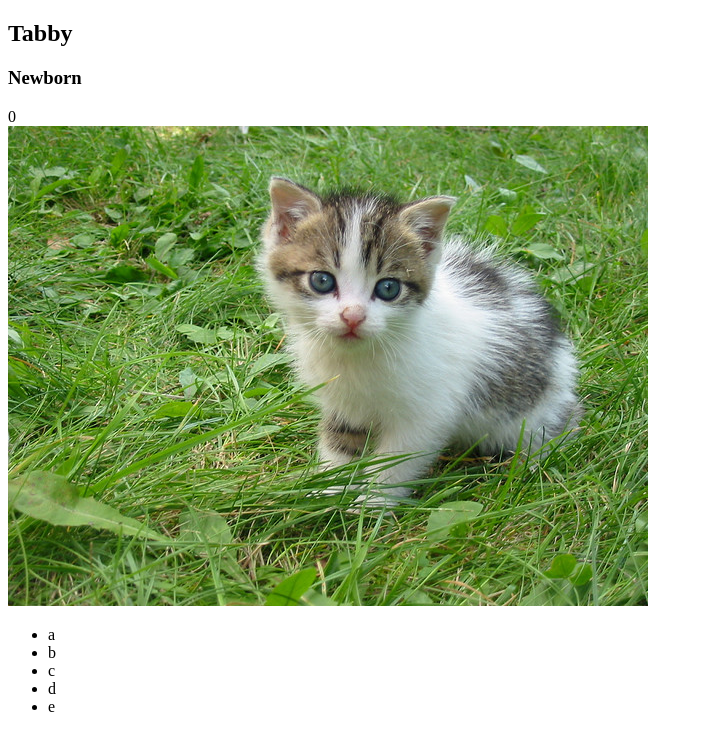
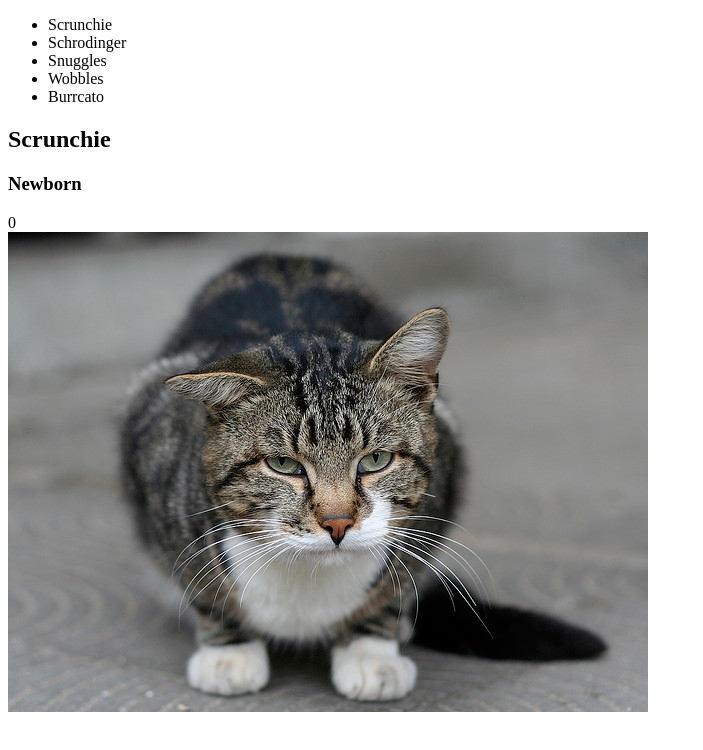
Before and after one commit to RandomAnomaly/javascript-design-patterns, a plain HTML site: page ud989-cat-clicker-ko-starter/index.html in a window 1280 px wide. Shown: the whole page, without its empty margins (0-703 px from the left). Drawn offline with Linux system fonts and the light colour scheme.

Commit message:
Completed cats list - knockout

```diff
--- a/ud989-cat-clicker-ko-starter/index.html
+++ b/ud989-cat-clicker-ko-starter/index.html
@@ -7,7 +7,9 @@
 </head>
 
 <body>
-    <ul id="cat-list"></ul>
+    <ul id="cat-list" data-bind="foreach: catList()">
+        <li data-bind="text: $data.name, click: $parent.changeCat"></li>
+    </ul>
     <div id="cat">
         <div data-bind="with: currentCat()">
             <h2 data-bind="text: name"></h2>
--- a/ud989-cat-clicker-ko-starter/js/app.js
+++ b/ud989-cat-clicker-ko-starter/js/app.js
@@ -1,10 +1,47 @@
-var Cat = function () {
-    this.clickCount = ko.observable(0);
-    this.name = ko.observable('Tabby');
-    this.imgSrc = ko.observable('img/22252709_010df3379e_z.jpg');
-    this.imgAttribution = ko.observable('');
+var initialCats = [{
+    "name": "Scrunchie",
+    "imgSrc": "img/1413379559_412a540d29_z.jpg",
+    "counter": 0,
+    "imgAttribution": "",
+    "nicknames": []
+},
+{
+    "name": "Schrodinger",
+    "imgSrc": "img/22252709_010df3379e_z.jpg",
+    "counter": 0,
+    "imgAttribution": "",
+    "nicknames": []
+},
+{
+    "name": "Snuggles",
+    "imgSrc": "img/4154543904_6e2428c421_z.jpg",
+    "counter": 0,
+    "imgAttribution": "",
+    "nicknames": []
+},
+{
+    "name": "Wobbles",
+    "imgSrc": "img/434164568_fea0ad4013_z.jpg",
+    "counter": 0,
+    "imgAttribution": "",
+    "nicknames": []
+},
+{
+    "name": "Burrcato",
+    "imgSrc": "img/9648464288_2516b35537_z.jpg",
+    "counter": 0,
+    "imgAttribution": "",
+    "nicknames": []
+}
+];
+
+var Cat = function (data) {
+    this.clickCount = ko.observable(data.counter);
+    this.name = ko.observable(data.name);
+    this.imgSrc = ko.observable(data.imgSrc);
+    this.imgAttribution = ko.observable(data.imgAttribution);
     this.levels = ['Newborn', 'Toddler', 'Young Adult', 'Middle-Aged', 'Elderly', 'Very Old', 'Ancient', 'Eldritchian']
-    this.nicknames = ko.observableArray(['a', 'b', 'c', 'd', 'e']);
+    this.nicknames = ko.observableArray(data.nicknames);
 
     this.level = ko.computed(function () {
         var index = this.clickCount() / 10;
@@ -15,14 +52,26 @@ var Cat = function () {
 
 
 var ViewModel = function () {
+    var self = this; // for storing the ViewModel context
 
-    this.currentCat = ko.observable(new Cat());
+    this.catList = ko.observableArray([]);
+
+    initialCats.forEach(function (catItem) {
+        self.catList.push(new Cat(catItem));
+    });
+
+
+
+    this.currentCat = ko.observable(this.catList()[0]);
 
     this.incrementCounter = function () {
-        this.clickCount(this.clickCount() + 1);
+        self.currentCat().clickCount(self.currentCat().clickCount() + 1);
     };
 
-
+    this.changeCat = function (cat) {
+        console.log(cat);
+        self.currentCat(cat);
+    }
 }
 
 ko.applyBindings(new ViewModel());
```
